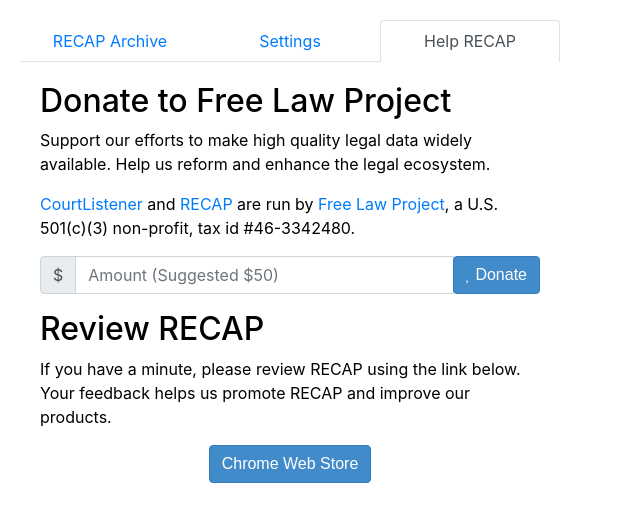
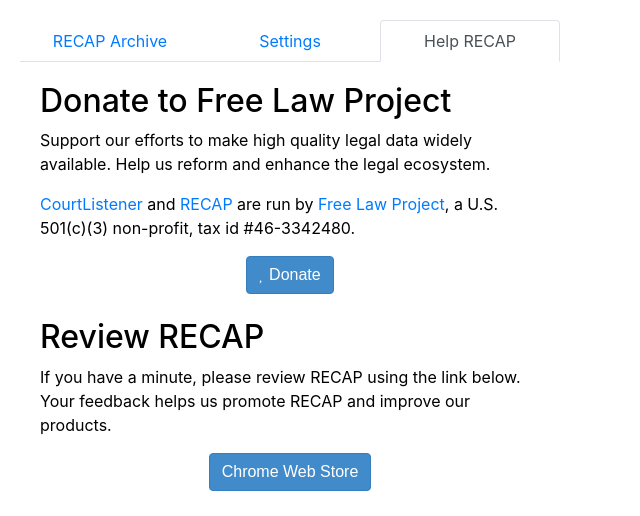
Before and after one commit to freelawproject/recap-chrome, a browser extension: page src/options.html in a window 1280 px wide. Both pictures are taken after a click on the tab "Help RECAP". Shown: the top 516 px of the page, without its empty margins (0-640 px from the left). Drawn offline with Linux system fonts and the light colour scheme.

Commit message:
Update donation link. Point it to https://donate.free.law/forms/supportflp and remove the embedded form

```diff
--- a/src/options.html
+++ b/src/options.html
@@ -133,24 +133,10 @@
                   tax id #46-3342480.
                 </p>
 
-                <form method="GET" action="https://www.courtlistener.com/donate/#how-much-donate" target="_blank">
-                  <input type="hidden" name="referrer" value="recap-extension" />
-                  <input type="hidden" name="amount" value="other">
-                  <div class="input-group mb-3">
-                    <div class="input-group-prepend">
-                      <span class="input-group-text" id="basic-addon1">$</span>
-                    </div>
-                    <input type="number" name="amount_other" placeholder="Amount (Suggested $50)" class="form-control"
-                      id="id_amount_other" />
-                    <div class="input-group-append">
-                      <div id="donate-button-wrapper">
-                        <button type="submit" class="center btn btn-primary" id="donate-button">
-                          <i class="fa fa-heart"></i>&nbsp;Donate
-                        </button>
-                      </div>
-                    </div>
-                  </div>
-                </form>
+                <div class="d-flex justify-content-around mt-2 mb-4">
+                  <a href="https://donate.free.law/forms/supportflp" target="_blank"
+                    class="recap-btn btn btn-primary"><i class="fa fa-heart"></i>&nbsp;Donate</a>
+                </div>
 
                 <h2>Review RECAP</h2>
 
```
